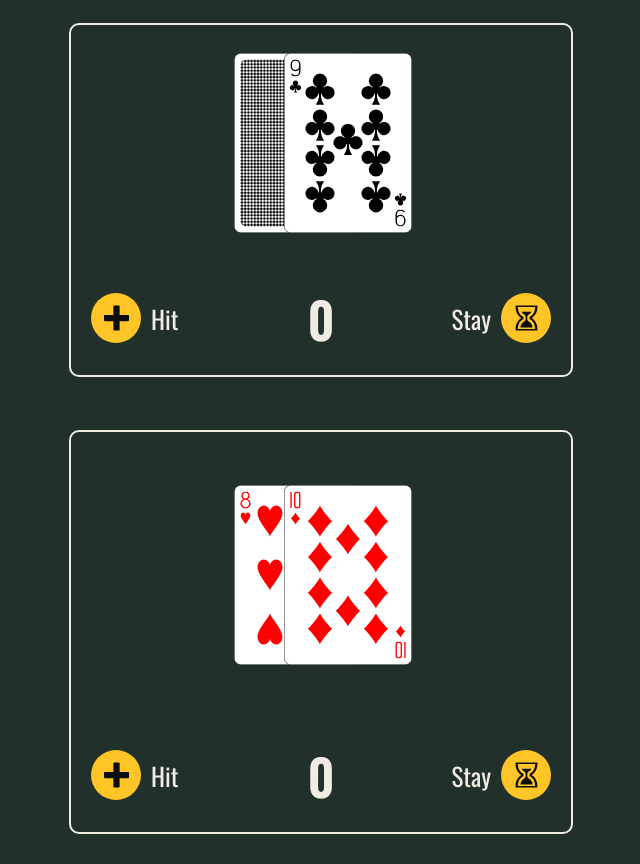
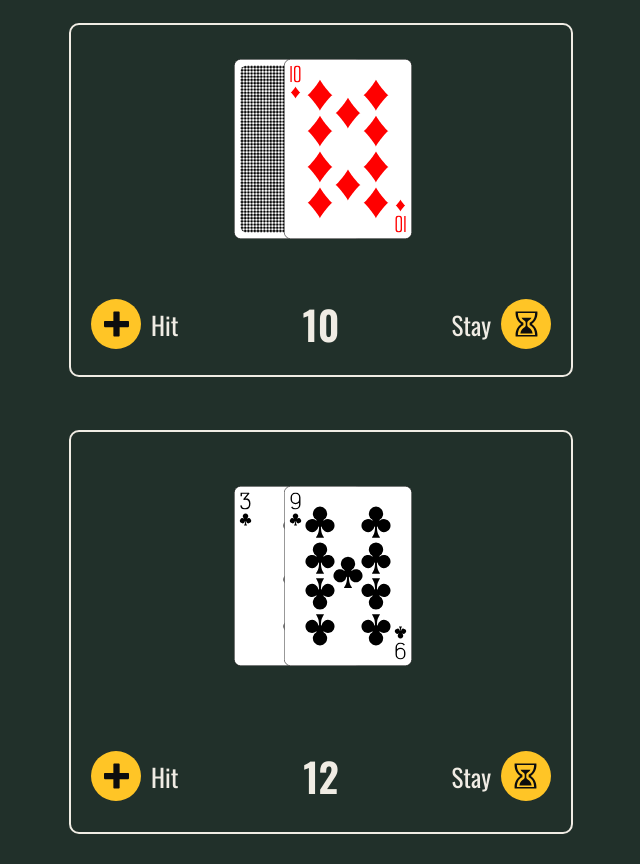
Before and after one commit to jef1993/Blackjack, a website: page index.html in a window 1280 px wide. Both pictures are taken after a click on the element "START". Shown: the whole page, without its empty margins (319-959 px from the left). Drawn offline with nearby package versions, Linux system fonts and the light colour scheme.

Commit message:
show player score on start

```diff
--- a/app.js
+++ b/app.js
@@ -8,9 +8,6 @@ const board = document.querySelector(".board");
 const playerArea = document.querySelector(".player");
 const dealerArea = document.querySelector(".dealer");
 const playerBox = document.querySelectorAll(".player__box");
-// const btn = document.querySelectorAll(".btn");
-// const stay = document.querySelectorAll(".stay");
-// const cardsArea = document.querySelectorAll(".cards");
 
 const cards = [];
 const rank = ["J", "Q", "K", "A"];
@@ -35,8 +32,8 @@ let deck = [];
 let currentPlayer;
 
 class Player {
-  constructor(name, point = 0) {
-    (this.name = name), (this.point = point), (this.cards = []);
+  constructor(name) {
+    (this.name = name), (this.point = [0]), (this.cards = []);
   }
 }
 
@@ -55,17 +52,17 @@ const playerBoxHTML = `
 <div class="box player__box">
 <div class="cards player__cards"></div>
 <div class="controls player__controls">
-  <div class="btn hit player__hit">
+  <button class="btn hit player__hit">
     <svg class="icon">
       <use xlink:href="sprite.svg#icon-plus"></use>
     </svg>
-  </div>
+  </button>
   <div class="score player__score">0</div>
-  <div class="btn stay player__stay">
+  <button class="btn stay player__stay">
     <svg class="icon">
       <use xlink:href="sprite.svg#icon-hour-glass"></use>
     </svg>
-  </div>
+  </button>
 </div>
 </div>`;
 
@@ -95,7 +92,7 @@ settingsStart.addEventListener("click", function () {
   players = [...Array(playerCount)].map(
     (el, i) => new Player(`Player${i + 1}`)
   );
-  players.push(new Player("dealer"));
+  players.unshift(new Player("dealer"));
   // dealer = new Player();
 
   overlay.classList.toggle("hidden");
@@ -123,27 +120,89 @@ settingsStart.addEventListener("click", function () {
   for (let i = 0; i < 2; i++) {
     dealerArea.children[0].children[0].insertAdjacentHTML(
       "beforeend",
-      cardHTML(players[players.length - 1].cards[i], i === 0 ? true : false)
+      cardHTML(players[0].cards[i], i === 0 ? true : false)
     );
 
     for (let j = 0; j < players.length - 1; j++) {
       playerArea.children[j].children[0].insertAdjacentHTML(
         "beforeend",
-        cardHTML(players[j].cards[i])
+        cardHTML(players[j + 1].cards[i])
       );
     }
   }
 
-  console.log(players);
-  console.log(deck);
+  // Update point
+  const score = document.querySelectorAll(".score");
 
+  const UpdatePoints = function (targetIndex) {
+    let scores = players[targetIndex].cards
+      .map((item) => {
+        const value = item.split("_")[0].replace(/[JQK]/, 10).replace(/[A]/, 1);
+        return Number(value);
+      })
+      .map((el) => (el === 1 ? [1, 11] : el));
+
+    players[targetIndex].cardValues = scores;
+    const noAces = scores.filter((el) => typeof el === "number");
+    const numOfAce = scores.filter((el) => typeof el !== "number").length;
+
+    const calcAce = function (num) {
+      const output = [];
+      for (let i = 0; i <= num; i++) {
+        output.push(i * 10 + num);
+      }
+      return output;
+    };
+
+    const aceCombo = calcAce(numOfAce);
+    let total = [];
+    for (let i = 0; i < aceCombo.length; i++) {
+      let sum = 0;
+      for (let j = 0; j < noAces.length; j++) {
+        sum += noAces[j];
+      }
+      total.push(sum + aceCombo[i]);
+    }
+    players[targetIndex].point = total;
+
+    const maxPt = total.reduce((a, c) => {
+      return a > c ? a : c;
+    });
+    players[targetIndex].maxPoint = maxPt;
+
+    score[targetIndex].innerHTML =
+      maxPt <= 21 ? players[targetIndex].point.join("/") : "X";
+  };
+
+  for (let i = 0; i < players.length; i++) {
+    UpdatePoints(i);
+  }
+
+  score[0].innerHTML = players[0].cardValues[players[0].cardValues.length - 1];
+
+  // Set current player
   currentPlayer = players[1];
 
+  // Add one card on clicking hit button
+
   const hit = document.querySelectorAll(".hit");
+  const cardsArea = document.querySelectorAll(".cards");
 
-  hit.forEach((el) =>
+  hit.forEach((el, i) =>
     el.addEventListener("click", function () {
-      console.log("hit");
+      // repunish card if deck is empty
+      if (deck.length <= 0) {
+        deck = randomizeCard().concat(deck);
+      }
+
+      addCards(players[i].cards, 1);
+      cardsArea[i].insertAdjacentHTML(
+        "beforeend",
+        cardHTML(players[i].cards[players[i].cards.length - 1])
+      );
+
+      UpdatePoints(i);
+
     })
   );
 });
--- a/index.html
+++ b/index.html
@@ -37,17 +37,17 @@
             <!-- <img src="cards/10_C.svg" alt="" class="card" /> -->
           </div>
           <div class="controls dealer__controls">
-            <div class="btn hit dealer__hit">
+            <button class="btn hit dealer__hit">
               <svg class="icon">
                 <use xlink:href="sprite.svg#icon-plus"></use>
               </svg>
-            </div>
+            </button>
             <div class="score dealer__score">0</div>
-            <div class="btn stay dealer__stay">
+            <button class="btn stay dealer__stay">
               <svg class="icon">
                 <use xlink:href="sprite.svg#icon-hour-glass"></use>
               </svg>
-            </div>
+            </button>
           </div>
         </div>
       </div>
--- a/sass/_board.scss
+++ b/sass/_board.scss
@@ -12,6 +12,7 @@
 }
 
 .cards {
+  // align-self: center;
   flex: 4;
   display: flex;
   justify-content: center;
@@ -64,6 +65,9 @@
   display: flex;
   justify-content: center;
   align-items: center;
+  font-family: $--font;
+  color: $--color-white;
+  border: none;
 
   &:hover {
     transform: scale(1.15);
@@ -109,7 +113,7 @@
 }
 
 .score {
-  font-size: 5rem;
+  font-size: 4rem;
   font-weight: 600;
 }
 
--- /dev/null
+++ b/test.js
@@ -0,0 +1,11 @@
+const arr = [[3], [4], [5], [1, 11], [1, 11]];
+
+const calcAce = function (num) {
+  const output = [];
+  for (let i = 0; i <= num; i++) {
+    output.push(i * 10 + num);
+  }
+  return output;
+};
+
+console.log(ace(3));
```
Also changed, not shown: css/style.css, 1 other file.
